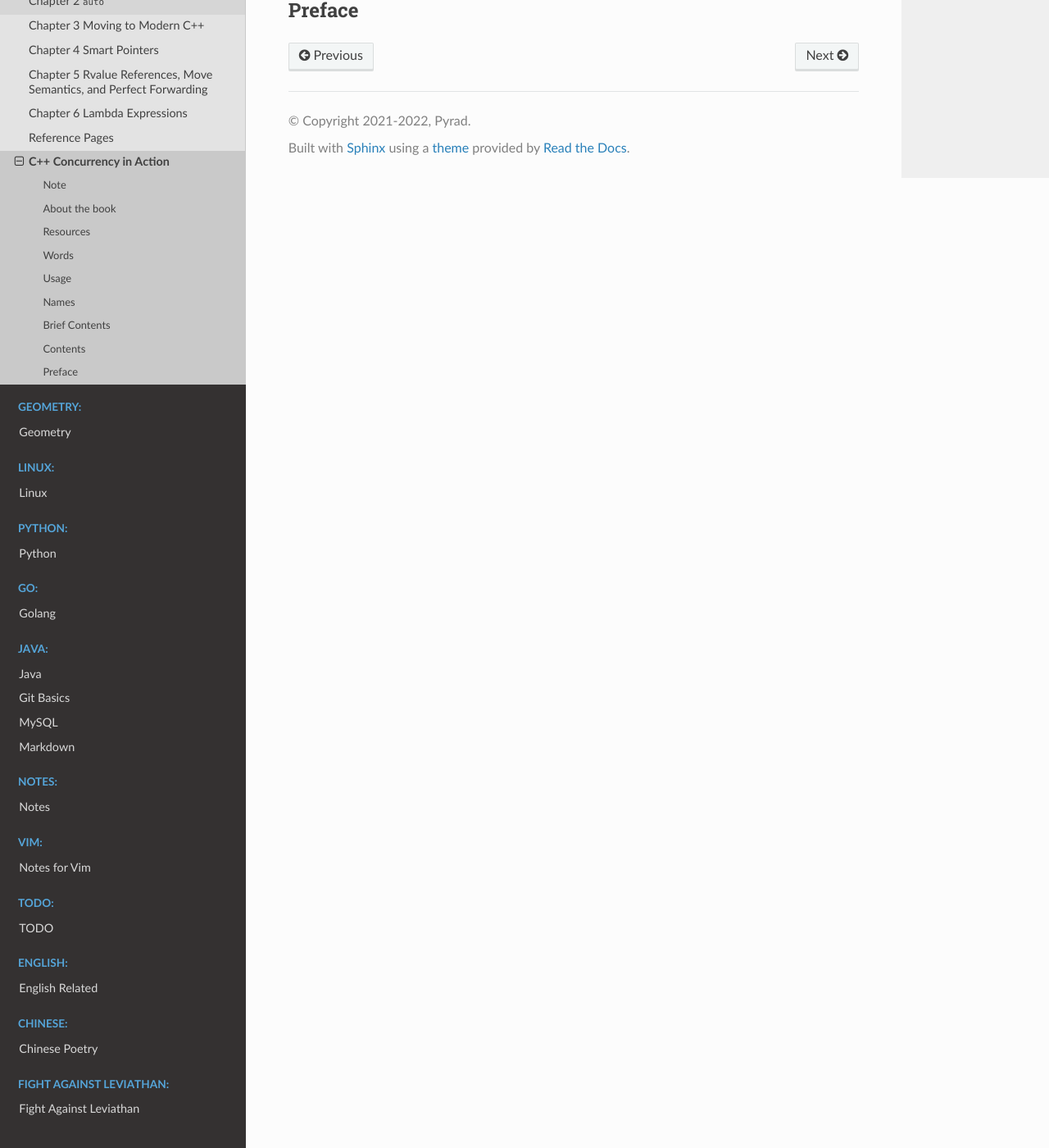
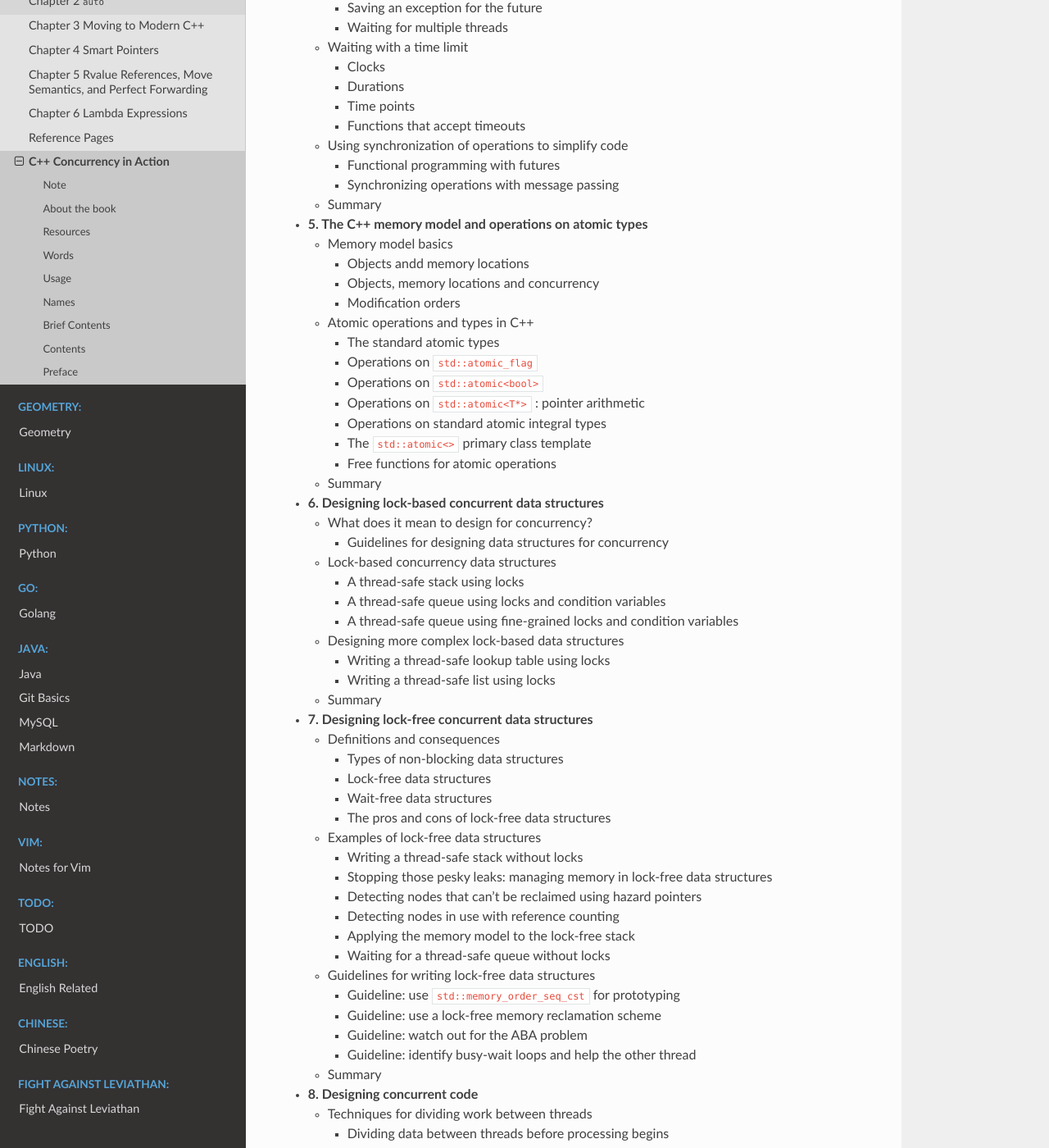
Before and after one commit to Pyrad/pyradnotes, a Sphinx documentation site: the page built from source/CPP/CppConcurrencyInAction.md, in a window 1280 px wide and 1400 px high, scrolled down 2292 px. Shown: the whole window at 82% size. Built offline with Sphinx 7.4.7 and the Read the Docs theme 2.0.0, drawn with Linux system fonts in a browser that asks for light colours; some of the changed text lies outside the part shown.

Commit message:
CCIA Finished detailed content

```diff
--- a/source/CPP/CppConcurrencyInAction.md
+++ b/source/CPP/CppConcurrencyInAction.md
@@ -71,7 +71,7 @@
 		- Spotting race conditions inherent in interfaces
 		- Deadlock: the problem and a solution
 		- Further guidelines for avoiding deadlock
-		- Flexible locking with std::unique_lock
+		- Flexible locking with `std::unique_lock`
 		- Transferring mutex ownership between scopes
 		- Locking at an appropriate granularity
 	- Alternative facilities for protecting shared data
@@ -80,11 +80,119 @@
 		- Recursive locking
 	- Summary
 - **4. Synchronizing concurrent operations**
+	- Waiting for an event or other condition
+		- Waiting for a condition with condition variables
+		- Building with a thread-safe queue with condition variables
+	- Waiting for one-off events with features
+		- Returning values from background tasks
+		- Associating a task with a future
+		- Making `(std::)promises`
+		- Saving an exception for the future
+		- Waiting for multiple threads
+	- Waiting with a time limit
+		- Clocks
+		- Durations
+		- Time points
+		- Functions that accept timeouts
+	- Using synchronization of operations to simplify code
+		- Functional programming with futures
+		- Synchronizing operations with message passing
+	- Summary
 - **5. The C++ memory model and operations on atomic types**
+	- Memory model basics
+		- Objects andd memory locations
+		- Objects, memory locations and concurrency
+		- Modification orders
+	- Atomic operations and types in C++
+		- The standard atomic types
+		- Operations on `std::atomic_flag`
+		- Operations on `std::atomic<bool>`
+		- Operations on `std::atomic<T*>` : pointer arithmetic
+		- Operations on standard atomic integral types
+		- The `std::atomic<>` primary class template
+		- Free functions for atomic operations
+	- Summary
 - **6. Designing lock-based concurrent data structures**
+	- What does it mean to design for concurrency?
+		- Guidelines for designing data structures for concurrency
+	- Lock-based concurrency data structures
+		- A thread-safe stack using locks
+		- A thread-safe queue using locks and condition variables
+		- A thread-safe queue using fine-grained locks and condition variables
+	- Designing more complex lock-based data structures
+		- Writing a thread-safe lookup table using locks
+		- Writing a thread-safe list using locks
+	- Summary
 - **7. Designing lock-free concurrent data structures**
+	- Definitions and consequences
+		- Types of non-blocking data structures
+		- Lock-free data structures
+		- Wait-free data structures
+		- The pros and cons of lock-free data structures
+	- Examples of lock-free data structures
+		- Writing a thread-safe stack without locks
+		- Stopping those pesky leaks: managing memory in lock-free data structures
+		- Detecting nodes that can't be reclaimed using hazard pointers
+		- Detecting nodes in use with reference counting
+		- Applying the memory model to the lock-free stack
+		- Waiting for a thread-safe queue without locks
+	- Guidelines for writing lock-free data structures
+		- Guideline: use `std::memory_order_seq_cst` for prototyping
+		- Guideline: use a lock-free memory reclamation scheme
+		- Guideline: watch out for the ABA problem
+		- Guideline: identify busy-wait loops and help the other thread
+	- Summary
 - **8. Designing concurrent code**
+	- Techniques for dividing work between threads
+		- Dividing data between threads before processing begins
+		- Dividing data recursively
+		- Dividing data by task types
+	- Factors affecting the performance of concurrent code
+		- How many processors?
+		- Data contention and cache ping-pong
+		- False sharing
+		- How close is your data?
+		- Oversubscription and execessive task switching
+	- Designing data structures for multithreaded performance
+		- Dividing array elements for complex operations
+		- Data access patterns in other data structures
+	- Additional consideration when designing for concurrency
+		- Exception safety in parallel algorithms
+		- Scalability and Amdahl's law
+		- Hiding latency with multiple threads
+		- Improving responsiveness with concurrency
+	- Design concurrent code in practice
+		- A parallel implemenation of `std::for_each`
+		- A parallel implemenation of `std::find`
+		- A parallel implemenation of `std::partial_sum`
+	- Summary
 - **9. Advanced thread management**
+	- Thread pools
+		- The simplest thread pool
+		- Waiting for tasks submitted to a thread pool
+		- Tasks that wait for other tasks
+		- Avoiding contention on the work queue
+		- Work stealing
+	- Interrupting threads
+		- Launching and interrupting another thread
+		- Detecting that a thread has been interrupted
+		- Interrupting a condition variable wait
+		- Interrupting a wait on `std::condition_varaible_any`
+		- Interrupting other blocking calls
+		- Handling interruptions
+		- Interrupting background tasks on application exit
+	- Summary
 - **10. Testing and debugging multithreaded applications**
+	- Types of concurrency-related bugs
+		- Unwanted blocking
+		- Race conditions
+	- Techniques for locating concurrency-related bugs
+		- Reviewing code to locate potential bugs
+		- Locating concurrency-related bugs by testing
+		- Designing for testability
+		- Multithreaded testing techniques
+		- Structuring multithreaded test code
+		- Testing the performance of multithreaded code
+	- Summary
 
 ## Preface
```
